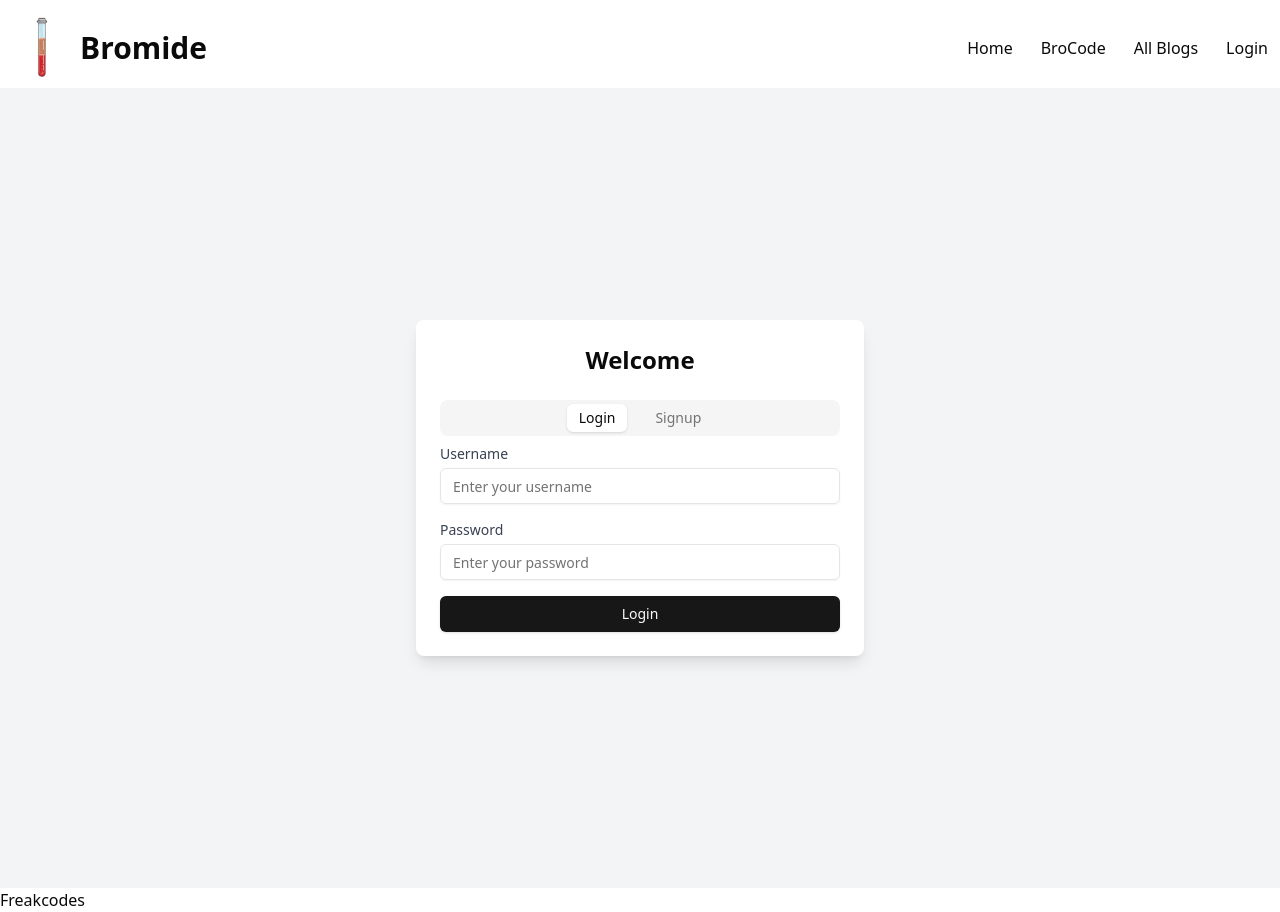
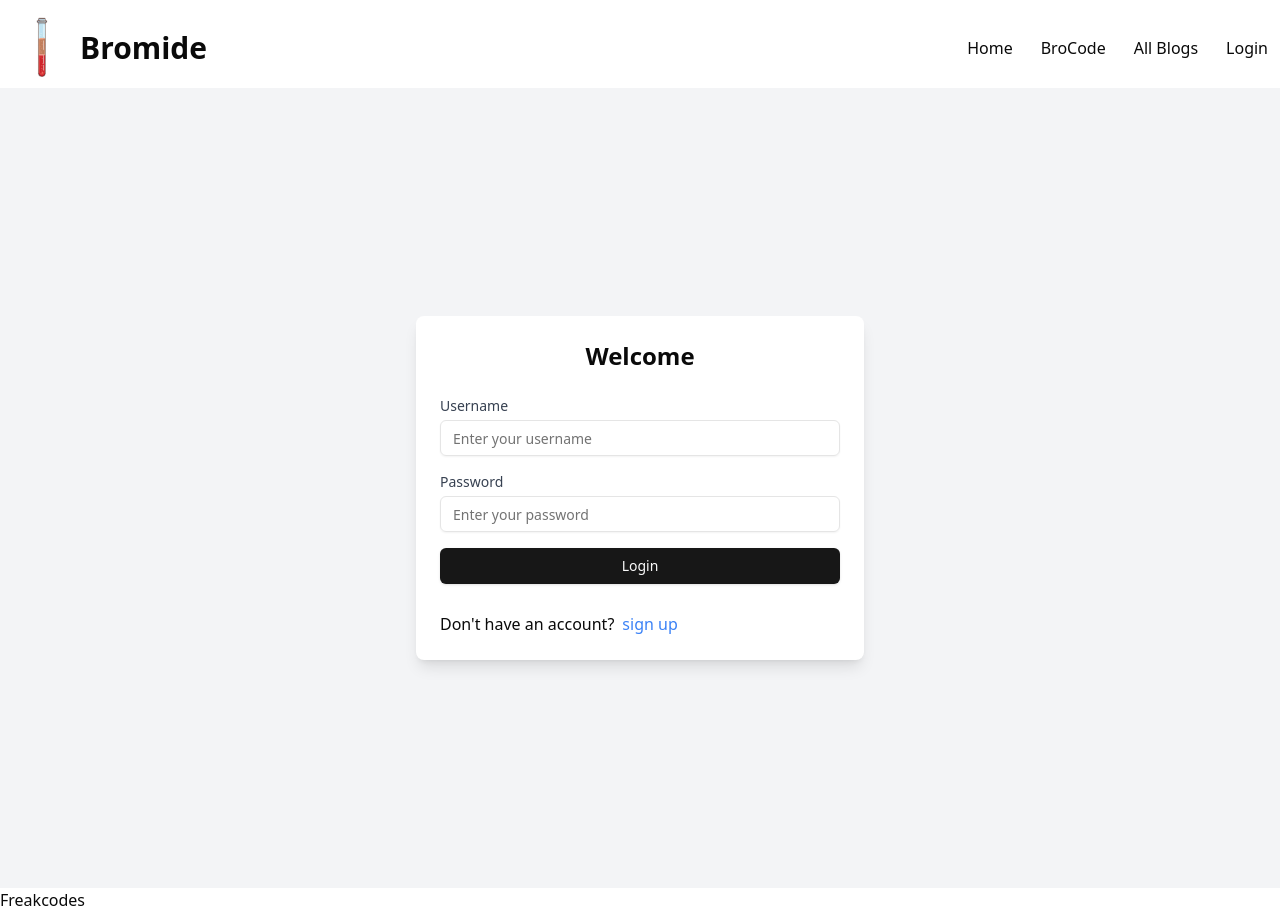
Before and after one commit to Freakcodes/Bromide, a React (Vite) app: page /auth in a window 1280 px wide. Built offline with nearby package versions, Linux system fonts and the light colour scheme.

Commit message:
modified auth page

```diff
--- a/src/pages/Auth.jsx
+++ b/src/pages/Auth.jsx
@@ -4,67 +4,19 @@ import { Input } from "@/components/ui/input";
 import { Button } from "@/components/ui/button";
 import { LogIn } from "lucide-react";
 import Login from "@/components/Login";
-
+import { Link } from "react-router-dom";
 const AuthPage = () => {
   return (
     <div className="min-h-screen flex items-center justify-center bg-gray-100">
       <div className="w-full max-w-md p-6 bg-white shadow-lg rounded-lg">
         <h1 className="text-2xl font-bold text-center mb-6">Welcome</h1>
 
-        <Tabs defaultValue="login" className="w-full">
-          {/* Tabs List */}
-          <TabsList className="flex justify-center">
-            <TabsTrigger value="login" className="mx-2">
-              Login
-            </TabsTrigger>
-            <TabsTrigger value="signup" className="mx-2">
-              Signup
-            </TabsTrigger>
-          </TabsList>
+      <Login/>
+      <div className="mt-7">
+        <p>Don't have an account?<Link to={'https://bromine.vercel.app/accounts/login/' } className="text-blue-500 ml-2">sign up</Link></p>
+      </div>
+      </div>
 
-          {/* Login Tab */}
-          <TabsContent value="login">
-           <Login/>
-          </TabsContent>
-
-          {/* Signup Tab */}
-          <TabsContent value="signup">
-            <form className="space-y-4">
-              <div>
-                <label htmlFor="username" className="block text-sm font-medium text-gray-700">
-                  Username
-                </label>
-                <Input
-                  id="username"
-                  type="text"
-                  placeholder="Choose a username"
-                  className="mt-1"
-                />
-              </div>
-              <div>
-                <label htmlFor="email" className="block text-sm font-medium text-gray-700">
-                  Email
-                </label>
-                <Input id="email" type="email" placeholder="Enter your email" className="mt-1" />
-              </div>
-              <div>
-                <label htmlFor="password" className="block text-sm font-medium text-gray-700">
-                  Password
-                </label>
-                <Input
-                  id="password"
-                  type="password"
-                  placeholder="Create a password"
-                  className="mt-1"
-                />
-              </div>
-              <Button type="submit" className="w-full">
-                Signup
-              </Button>
-            </form>
-          </TabsContent>
-        </Tabs>
-      </div>
     </div>
   );
 };
--- a/src/pages/LandingPage.jsx
+++ b/src/pages/LandingPage.jsx
@@ -3,6 +3,7 @@ import brocode from "../assets/brocode.jpg";
 import logo from "../assets/logo.png";
 import { Button } from "@/components/ui/button"
 import { useAuth } from "@/AuthContext";
+import { Link } from "react-router-dom";
 const LandingPage = () => {
   const {isAuthenticated}=useAuth();
   return (
@@ -29,7 +30,8 @@ const LandingPage = () => {
           </div>
         </div>
         {
-          !isAuthenticated &&  <div className="bromide-card flex flex-col items-center gap-2">
+          !isAuthenticated && <Link to='https://bromine.vercel.app/accounts/signup/'>
+           <div className="bromide-card flex flex-col items-center gap-2">
           <div className="">
             <img src={logo} alt="" className=" " width={200} />
           </div>
@@ -38,6 +40,8 @@ const LandingPage = () => {
 
           </div>
         </div>
+
+        </Link>
         }
 
       </div>
```
